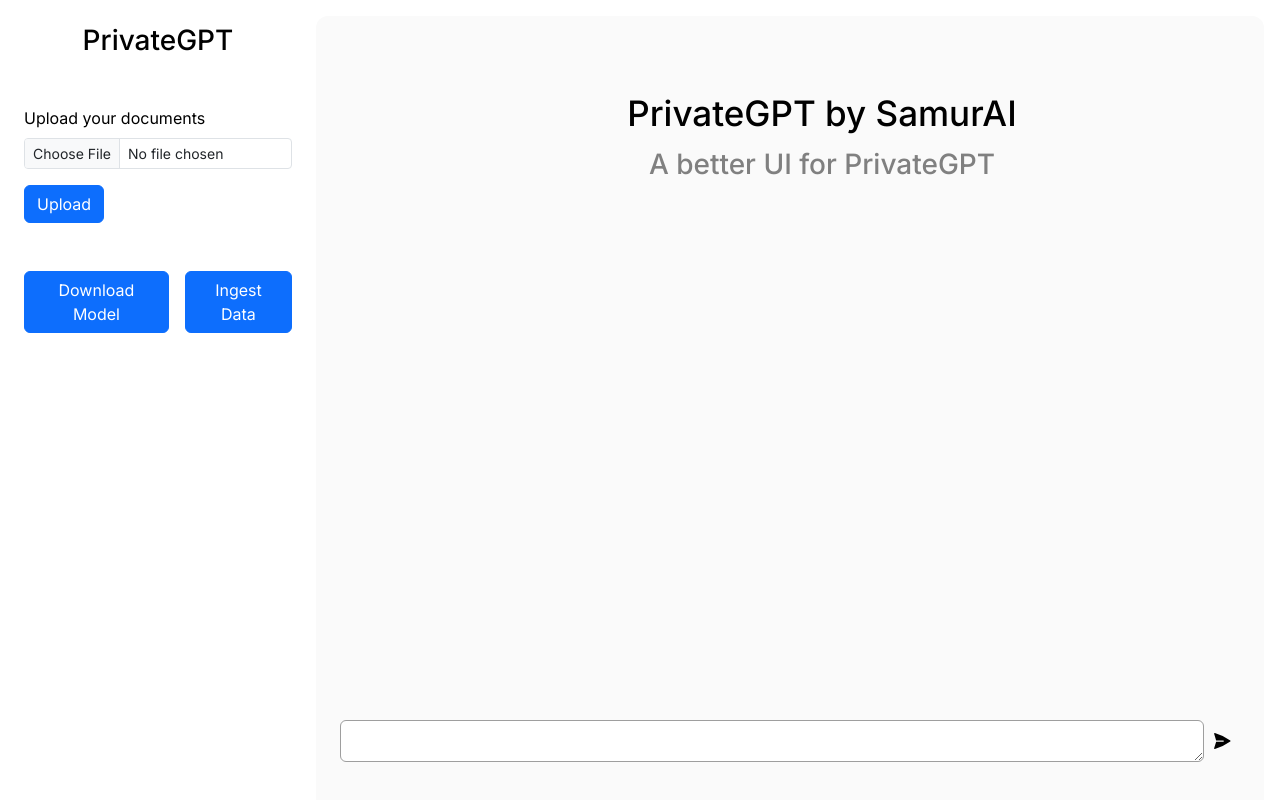
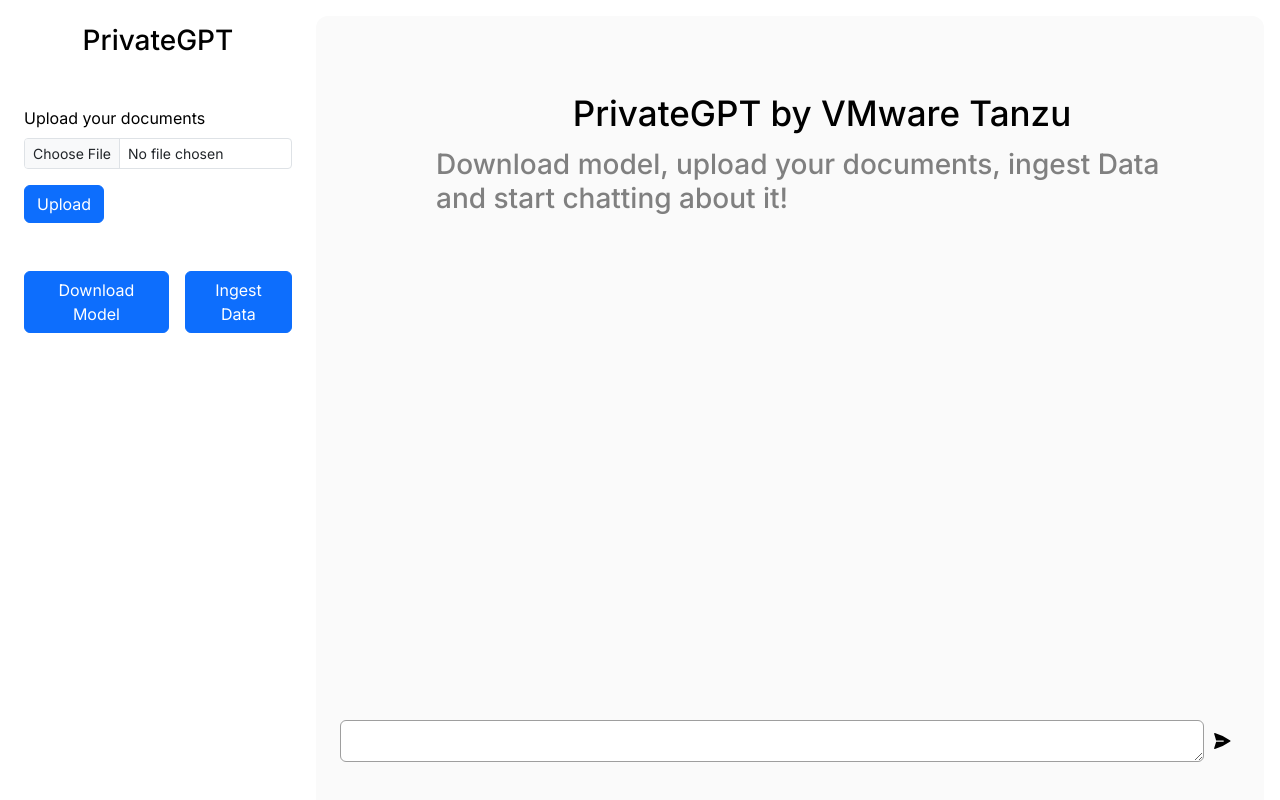
Before and after one commit to spuchol81/gpt-on-premises, a Next.js app: page / in a window 1280 px wide. Built offline with nearby package versions, Linux system fonts and the light colour scheme.

Commit message:
change messages

```diff
--- a/components/MainContainer.js
+++ b/components/MainContainer.js
@@ -111,9 +111,9 @@
               style={{ color: "black" }}
             >
               <h1 className="mt-sm-5">
-                <small>PrivateGPT by SamurAI</small>
+                <small>PrivateGPT by VMware Tanzu</small>
               </h1>
-              <h3 style={{ color: "gray" }}>A better UI for PrivateGPT</h3>
+              <h3 style={{ color: "gray" }}>Download model, upload your documents, ingest Data and start chatting about it!</h3>
             </Stack>
           )}
           {loading ? <Stack gap={2} direction="horizontal" className="loading">
```
